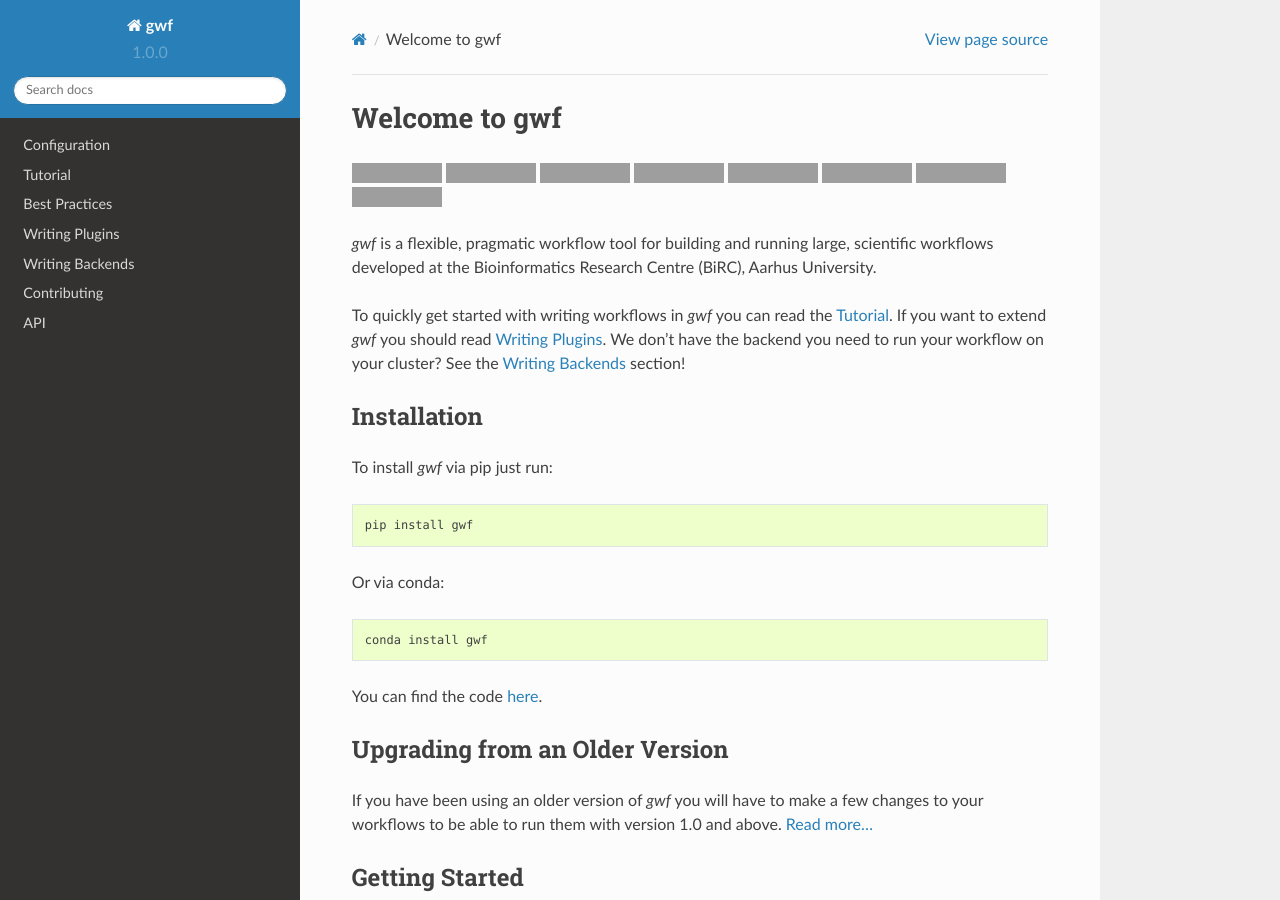
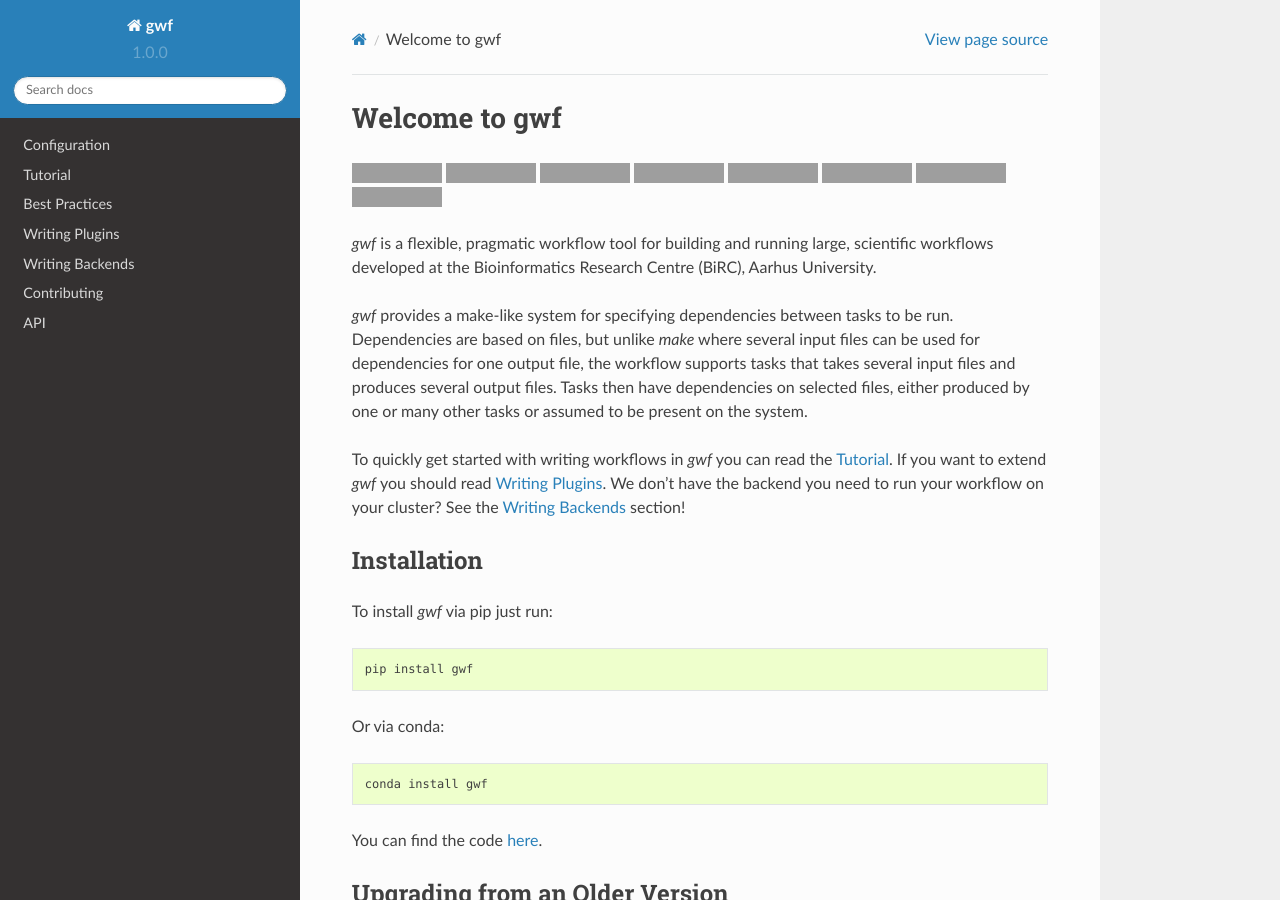
Before and after one commit to gwforg/gwf, a Sphinx documentation site: the page built from docs/index.rst, in a window 1280 px wide and 900 px high, cut to the strip 0-900 px from the top of the window. Built offline with Sphinx 7.4.7 and the Read the Docs theme 2.0.0, drawn with Linux system fonts in a browser that asks for light colours; grey boxes are pictures that could not be loaded.

Commit message:
More documentation.

```diff
--- a/docs/index.rst
+++ b/docs/index.rst
@@ -6,6 +6,13 @@
 *gwf* is a flexible, pragmatic workflow tool for building and running large,
 scientific workflows developed at the Bioinformatics Research Centre
 (BiRC), Aarhus University.
+
+*gwf* provides a make-like system for specifying dependencies between tasks to
+be run. Dependencies are based on files, but unlike *make* where several input
+files can be used for dependencies for one output file, the workflow supports
+tasks that takes several input files and produces several output files. Tasks
+then have dependencies on selected files, either produced by one or many other
+tasks or assumed to be present on the system.
 
 To quickly get started with writing workflows in *gwf* you can read the
 :ref:`tutorial`. If you want to extend *gwf* you should read
```
Also changed, not shown: 1 other file.
